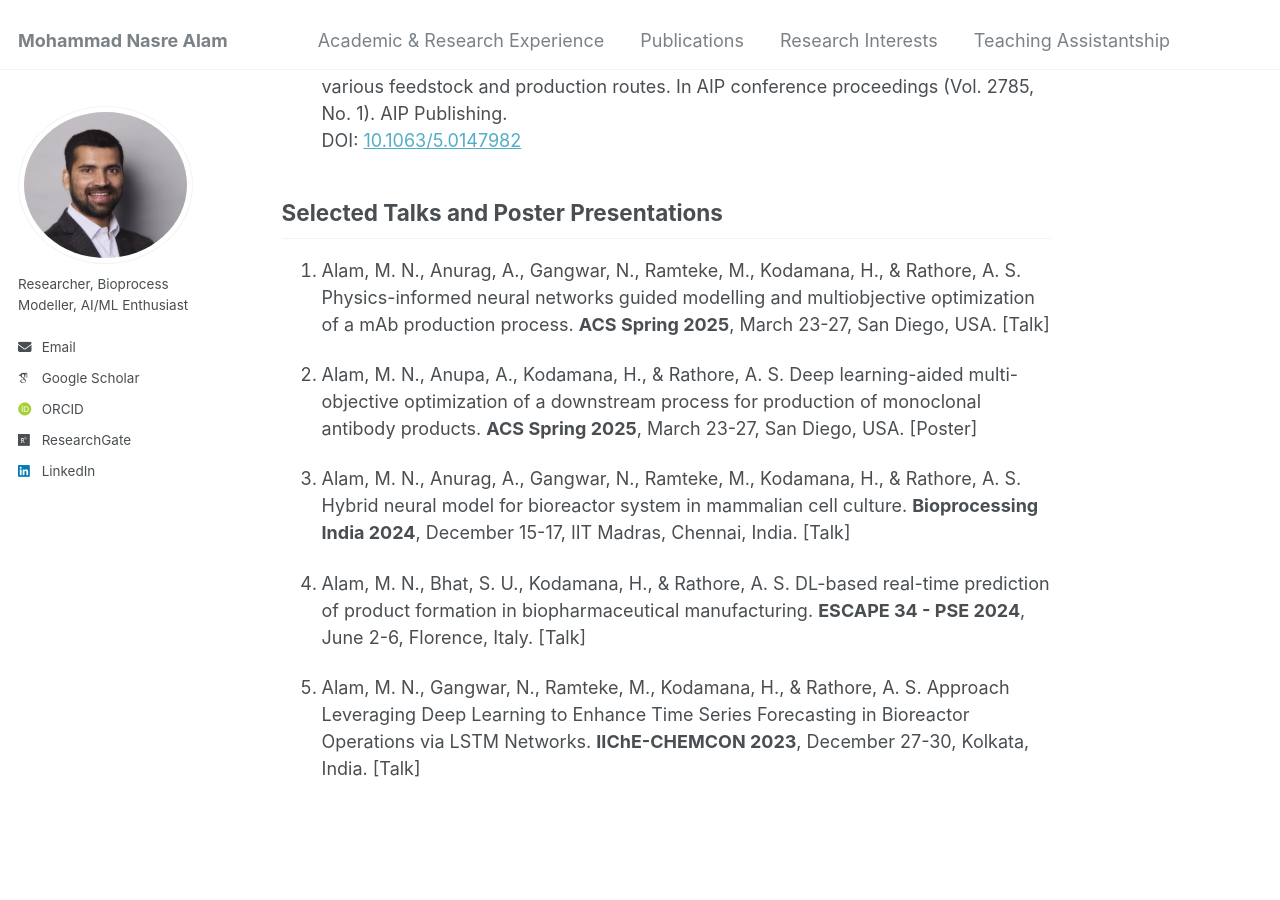
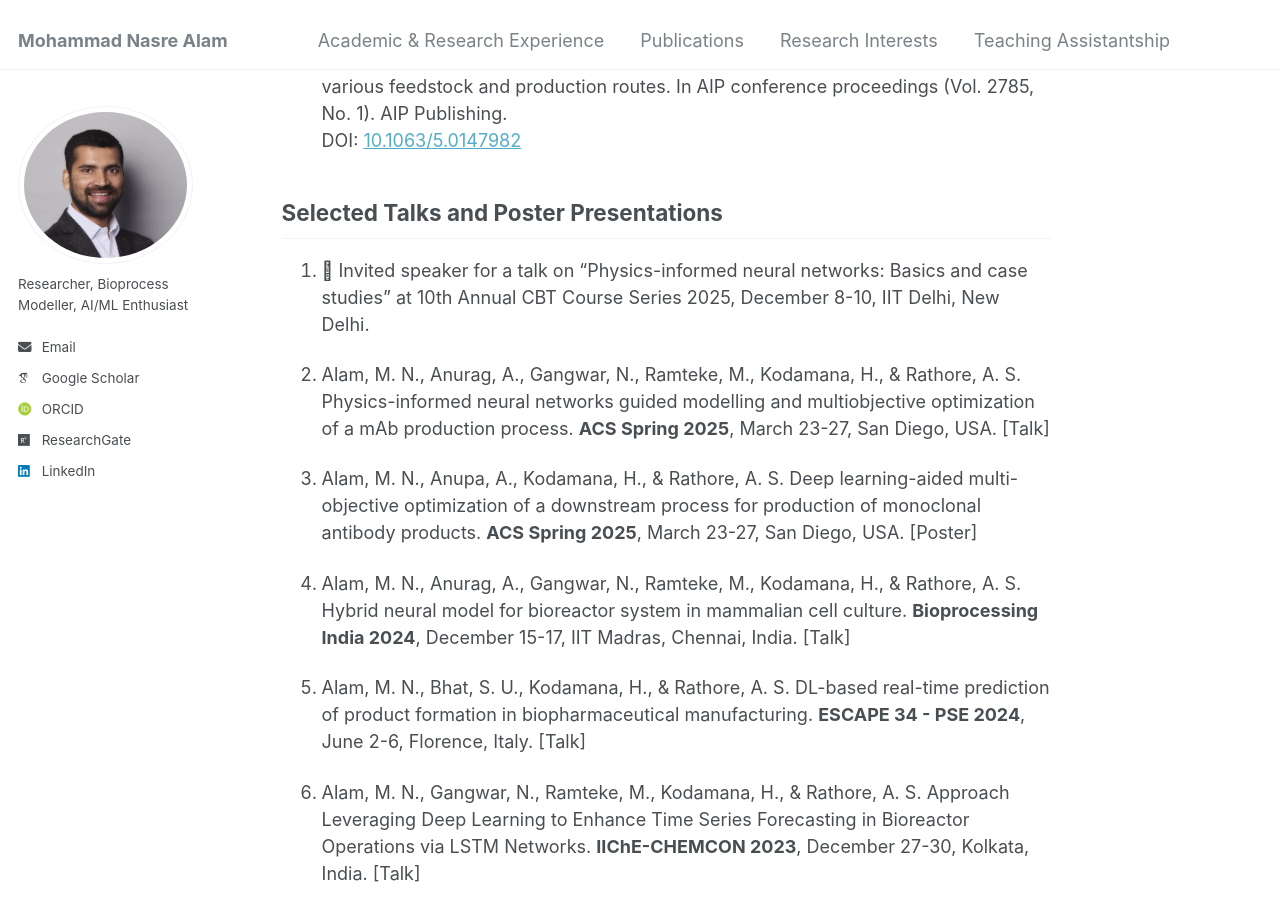
Before and after one commit to mdnasreiit/mdnasreiit.github.io, a Jekyll site: the page built from _pages/publications.md, in a window 1280 px wide and 900 px high, scrolled down 1496 px. Built offline with Jekyll 4.4.1, drawn with Linux system fonts in a browser that asks for light colours; some web fonts are replaced; our own code applies the rules of GitHub Pages for plain Markdown files.

Commit message:
Update selected talks and presentations list

```diff
--- a/_pages/publications.md
+++ b/_pages/publications.md
@@ -40,12 +40,14 @@ Cover link: [https://pubs.acs.org/toc/iecred/64/49](https://pubs.acs.org/toc/iec
 
 ## Selected Talks and Poster Presentations
 
- 1. Alam, M. N., Anurag, A., Gangwar, N., Ramteke, M., Kodamana, H., & Rathore, A. S. Physics-informed neural networks guided modelling and multiobjective optimization of a mAb production process. **ACS Spring 2025**, March 23-27, San Diego, USA. [Talk]
+ 1. 	Invited speaker for a talk on “Physics-informed neural networks: Basics and case studies” at 10th Annual CBT Course Series 2025, December 8-10, IIT Delhi, New Delhi.
 
- 2. Alam, M. N., Anupa, A., Kodamana, H., & Rathore, A. S. Deep learning-aided multi-objective optimization of a downstream process for production of monoclonal antibody products. **ACS Spring 2025**, March 23-27, San Diego, USA. [Poster]
+ 2. Alam, M. N., Anurag, A., Gangwar, N., Ramteke, M., Kodamana, H., & Rathore, A. S. Physics-informed neural networks guided modelling and multiobjective optimization of a mAb production process. **ACS Spring 2025**, March 23-27, San Diego, USA. [Talk]
 
- 3. Alam, M. N., Anurag, A., Gangwar, N., Ramteke, M., Kodamana, H., & Rathore, A. S. Hybrid neural model for bioreactor system in mammalian cell culture. **Bioprocessing India 2024**, December 15-17, IIT Madras, Chennai, India. [Talk]
+ 3. Alam, M. N., Anupa, A., Kodamana, H., & Rathore, A. S. Deep learning-aided multi-objective optimization of a downstream process for production of monoclonal antibody products. **ACS Spring 2025**, March 23-27, San Diego, USA. [Poster]
 
- 4. Alam, M. N., Bhat, S. U., Kodamana, H., & Rathore, A. S. DL-based real-time prediction of product formation in biopharmaceutical manufacturing. **ESCAPE 34 - PSE  2024**, June 2-6, Florence, Italy. [Talk]
+ 4. Alam, M. N., Anurag, A., Gangwar, N., Ramteke, M., Kodamana, H., & Rathore, A. S. Hybrid neural model for bioreactor system in mammalian cell culture. **Bioprocessing India 2024**, December 15-17, IIT Madras, Chennai, India. [Talk]
 
- 5. Alam, M. N., Gangwar, N., Ramteke, M., Kodamana, H., & Rathore, A. S. Approach Leveraging Deep Learning to Enhance Time Series Forecasting in Bioreactor Operations via LSTM Networks. **IIChE-CHEMCON 2023**, December 27-30, Kolkata, India. [Talk]
+ 5. Alam, M. N., Bhat, S. U., Kodamana, H., & Rathore, A. S. DL-based real-time prediction of product formation in biopharmaceutical manufacturing. **ESCAPE 34 - PSE  2024**, June 2-6, Florence, Italy. [Talk]
+
+ 6. Alam, M. N., Gangwar, N., Ramteke, M., Kodamana, H., & Rathore, A. S. Approach Leveraging Deep Learning to Enhance Time Series Forecasting in Bioreactor Operations via LSTM Networks. **IIChE-CHEMCON 2023**, December 27-30, Kolkata, India. [Talk]
```
